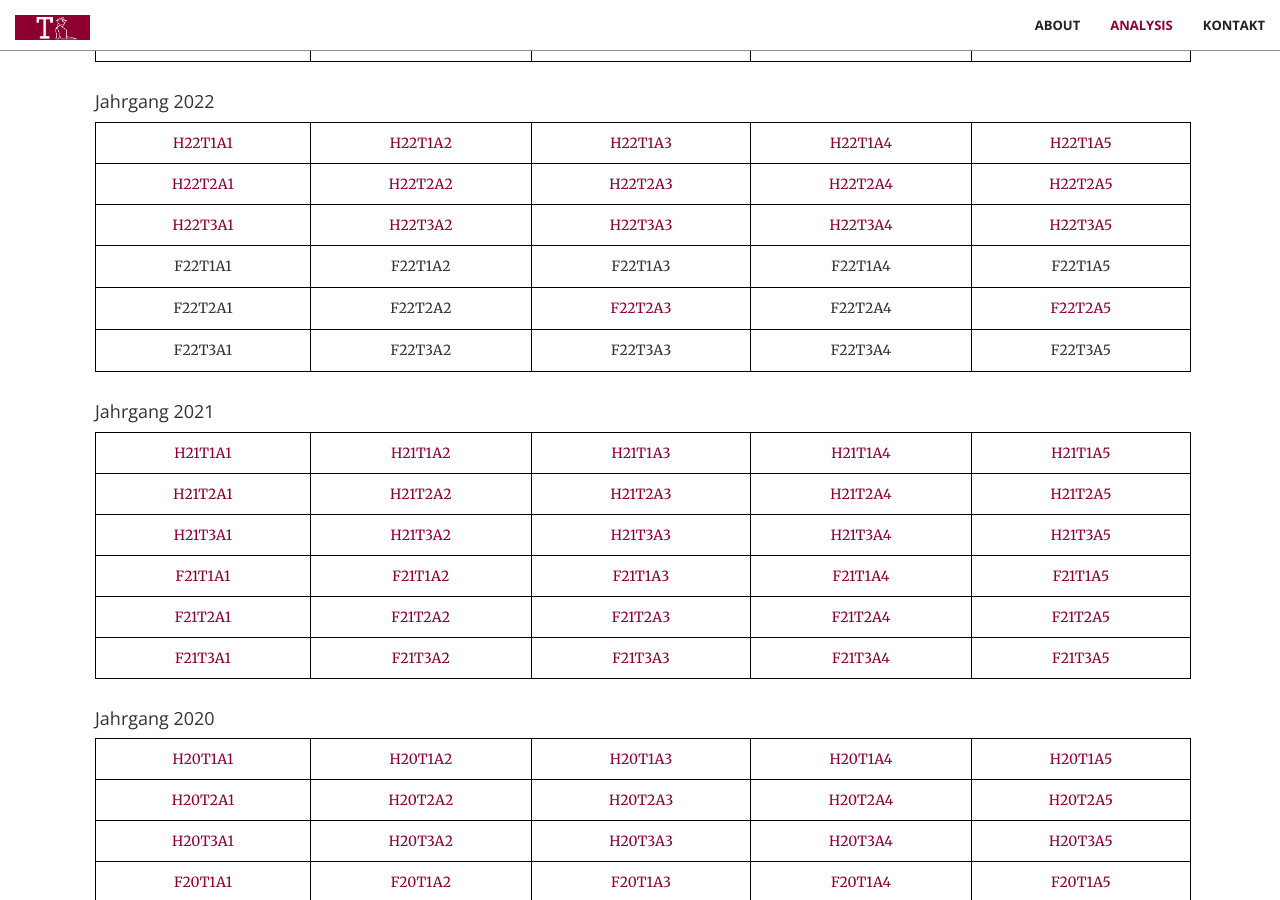
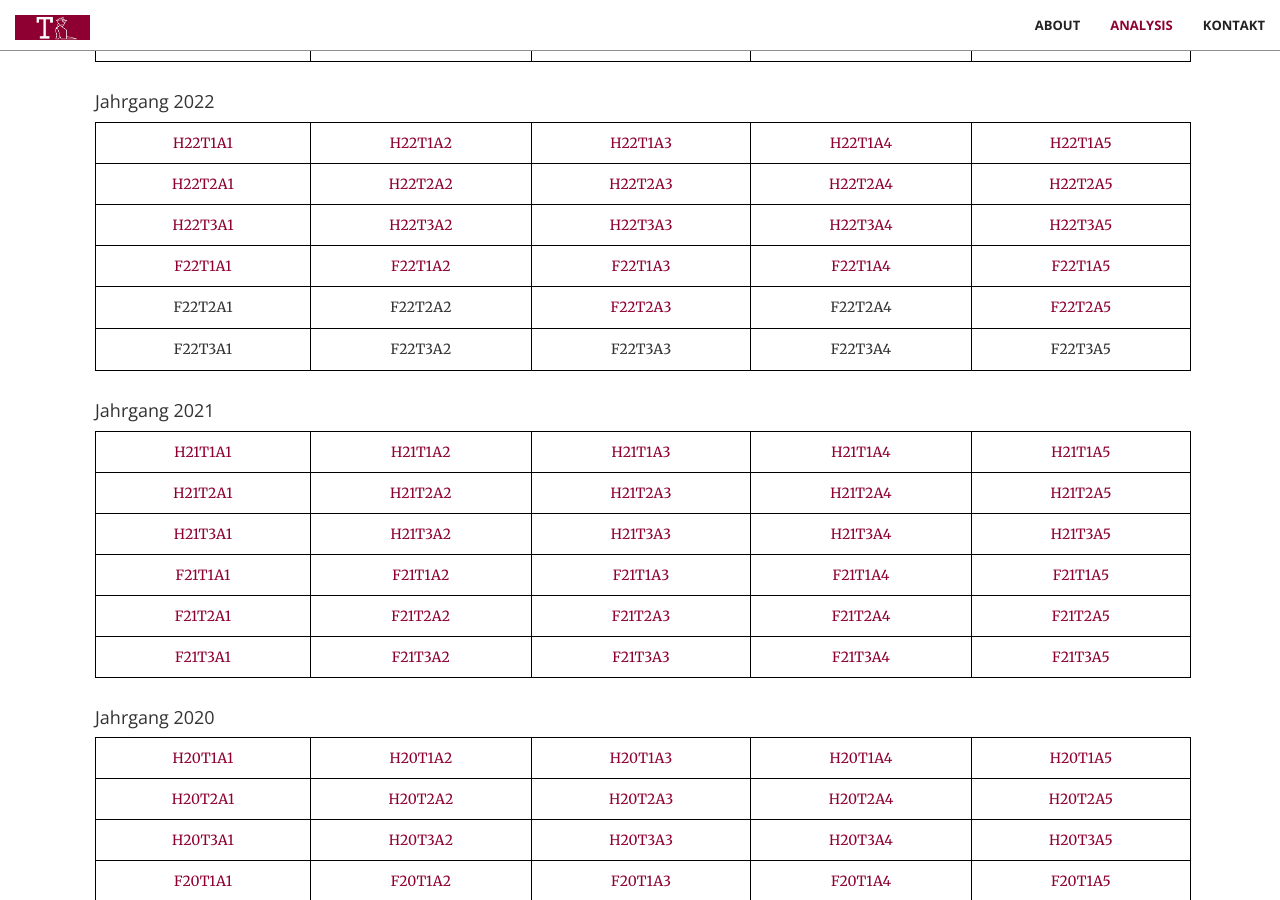
Before and after one commit to trabaldini/trabaldini.github.io, a Jekyll site: the page built from index.html, in a window 1280 px wide and 900 px high, scrolled down 2309 px. Built offline with Jekyll 4.4.1, drawn with Linux system fonts in a browser that asks for light colours; some web fonts are replaced.

Commit message:
adds missing F22T1 exams

```diff
--- a/_includes/math.html
+++ b/_includes/math.html
@@ -301,19 +301,19 @@
                             </tr>
                              <tr>
                                 <td>
-                                    <p>F22T1A1</p>
+                                    <a href="aufg/F22T1A1_RA.pdf" target="_blank">F22T1A1</a>
                                 </td>
                                 <td>
-                                    <p>F22T1A2</p>
+                                    <a href="aufg/F22T1A2_DGL.pdf" target="_blank">F22T1A2</a>
                                 </td>
                                 <td>
-                                    <p>F22T1A3</p>
+                                    <a href="aufg/F22T1A3_DGL.pdf" target="_blank">F22T1A3</a>
                                 </td>
                                 <td>
-                                    <p>F22T1A4</p>
+                                    <a href="aufg/F22T1A4_FT.pdf" target="_blank">F22T1A4</a>
                                 </td>
                                 <td>
-                                    <p>F22T1A5</p>
+                                    <a href="aufg/F22T1A5_FT.pdf" target="_blank">F22T1A5</a>
                                 </td>
                             </tr>
                             <tr>
```
Also changed, not shown: 5 other files.
